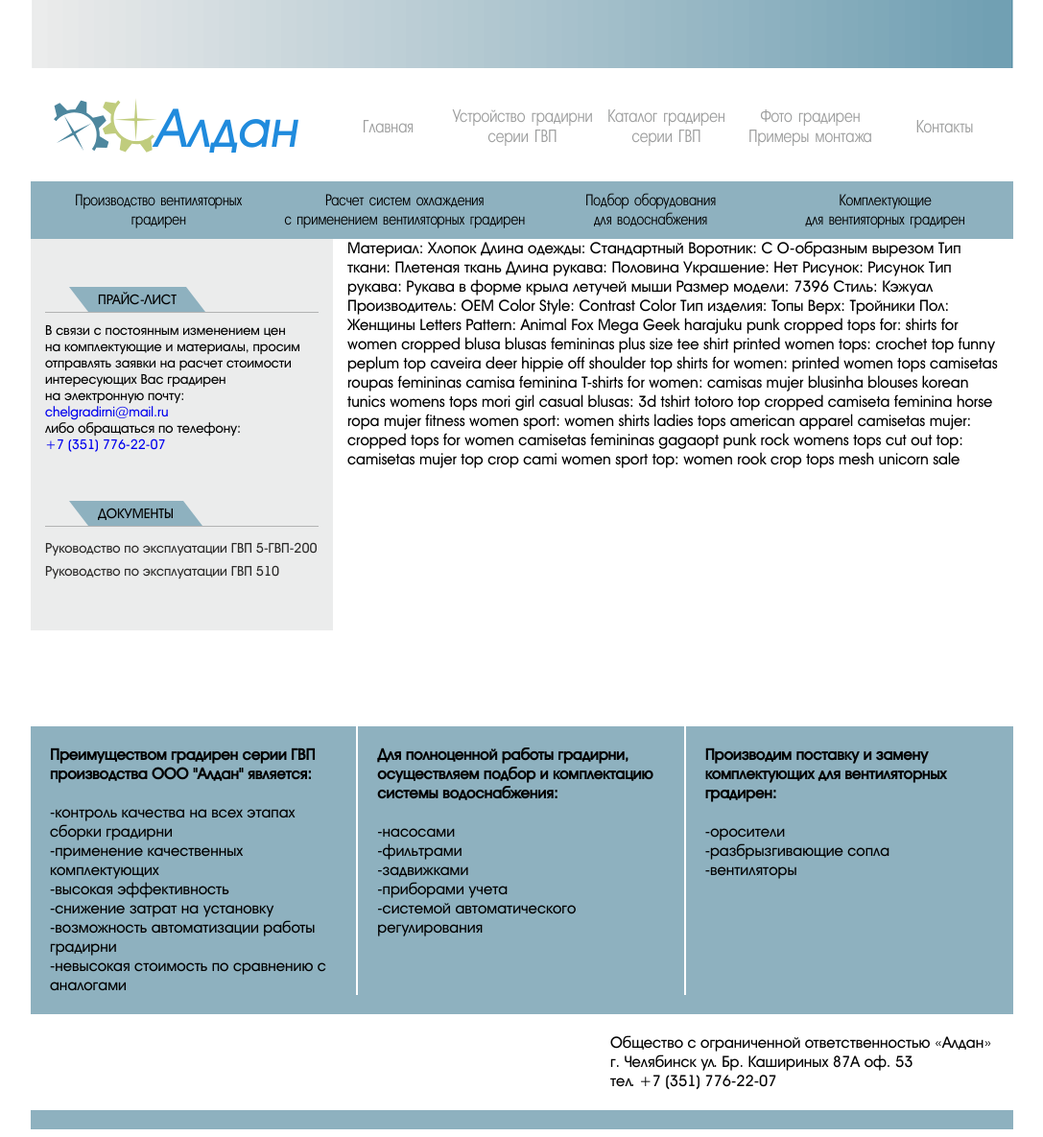
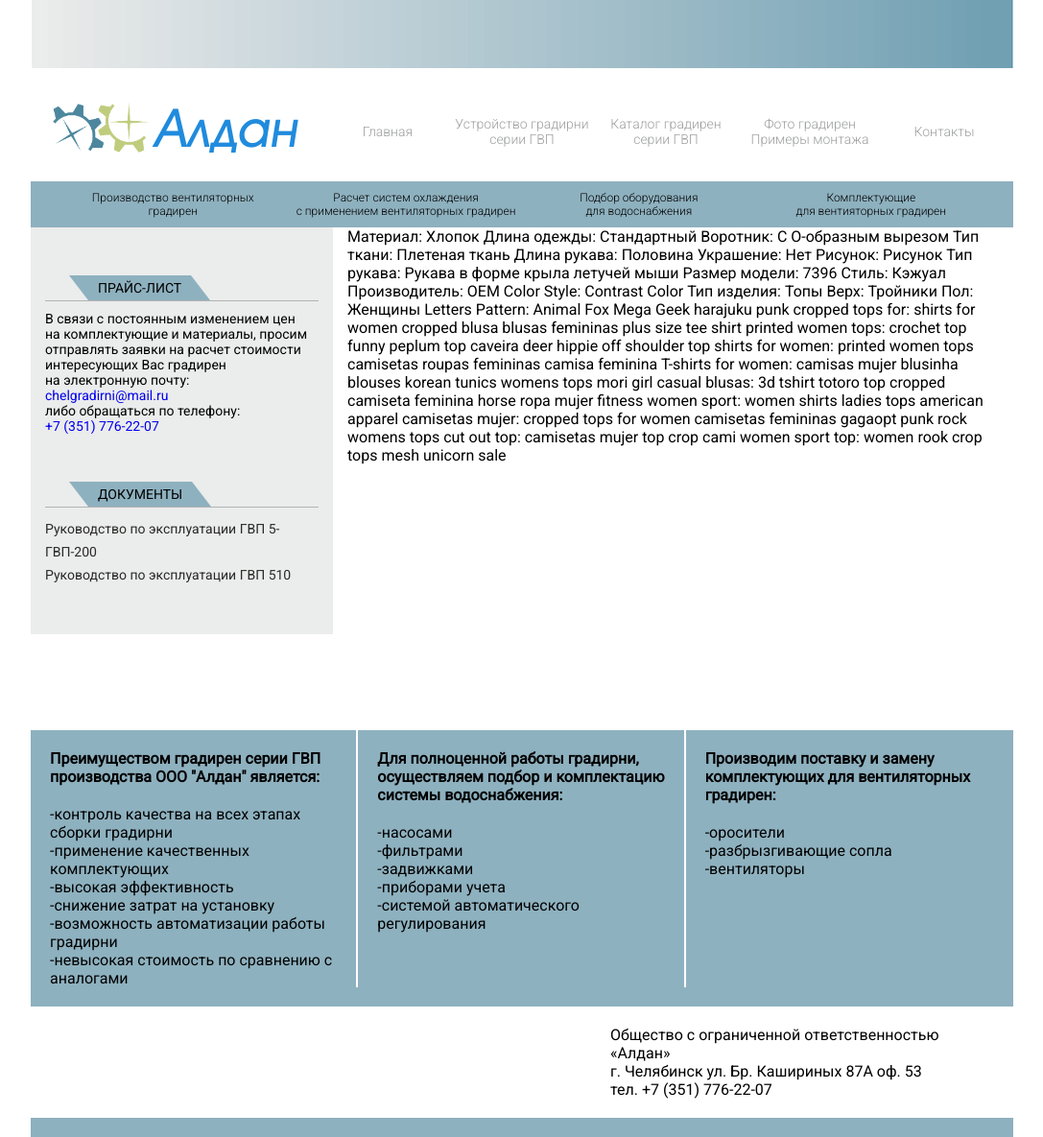
Before and after one commit to vikonnikov/chelgradirni, a Django app: page / in a window 1280 px wide. Shown: the whole page at 96% size, without its empty margins (96-1183 px from the left). Run offline with Django 3.2, Linux system fonts and the light colour scheme.

Commit message:
Fonts changed

```diff
--- a/chelgradirni/core/static/core/css/styles.css
+++ b/chelgradirni/core/static/core/css/styles.css
@@ -2,6 +2,7 @@
 	margin: 0;
 	padding: 0;
 }
+
 @font-face {
     font-family: Avante;
     src: url("/static/core/fonts/a_AvanteBs.ttf");
@@ -10,20 +11,22 @@
     font-family: AvanteBold;
     src: url("/static/core/fonts/a_AvanteBsBold.ttf");
 }
-
 @font-face {
     font-family: AvanteLight;
     src: url("/static/core/fonts/a_AvanteBsLight.ttf");
 }
-
 @font-face {
     font-family: AvanteItalic;
     src: url("/static/core/fonts/a_AvanteBs-Italic.ttf");
 }
 
+
+
 body {
-    font-family: Avante;
+	font-family: Roboto, sans-serif;
+	font-weight: normal;
 }
+
 .wrapper {
 	margin: 0 auto;
 	position: relative;
@@ -42,12 +45,14 @@ body {
 }
 .firm-label img {
 	margin-bottom: -6px;
+	width: 100px;
+        padding-right: 10px;
 }
 .firm-label span {
 	color: #208BDD;
 	font-family: AvanteItalic;
 	font-size: 55px;
-    margin-left: -6px;
+	margin-left: -6px;
 }
 .top__text,
 .top-menu {
@@ -64,8 +69,9 @@ body {
 }
 .top-menu li {
 	display: table-cell;
-	font-family: AvanteLight;
-	font-size: 18px;
+	font-family: Roboto, sans-serif;
+	font-weight: 300;
+	font-size: 14px;
 	text-align: center;
 	vertical-align: middle;
 	width: 150px;
@@ -83,11 +89,12 @@ body {
 }
 .firm-description {
 	background: #8EB1BF;
-	font-family: AvanteLight;
-	font-size: 16px;
+	font-family: Roboto, sans-serif;
+	font-size: 12px;
 	padding: 10px;
 	text-align: center;
 	width: 1004px;
+	font-weight: 300;
 }
 .firm-description li {
 	margin: 0 6px;
--- a/chelgradirni/templates/core/base.html
+++ b/chelgradirni/templates/core/base.html
@@ -4,7 +4,7 @@
 <head>
 	<title>Градирни - наше всё!</title>
 	<meta http-equiv="Content-Type" content="text/html; charset=utf-8">
-    <link href='http://fonts.googleapis.com/css?family=Roboto' rel='stylesheet' type='text/css'>
+	<link href='https://fonts.googleapis.com/css?family=Roboto:400,500italic,300,100&subset=latin,cyrillic,cyrillic-ext' rel='stylesheet' type='text/css'>
 	<link rel="stylesheet" href="{% static 'core/css/styles.css' %}" type="text/css"/>
 </head>
 
@@ -14,7 +14,7 @@
 		<header>
 			<div class="top__text">
 				<a href="/" class="firm-label">
-					<img src="{% static 'core/images/logo.svg' %}" alt="ООО Алдан.">
+					<img class="firm-label__image" src="{% static 'core/images/logo.png' %}" alt="ООО Алдан.">
 					<span>Алдан</span>
 				</a>
 			</div>
```
